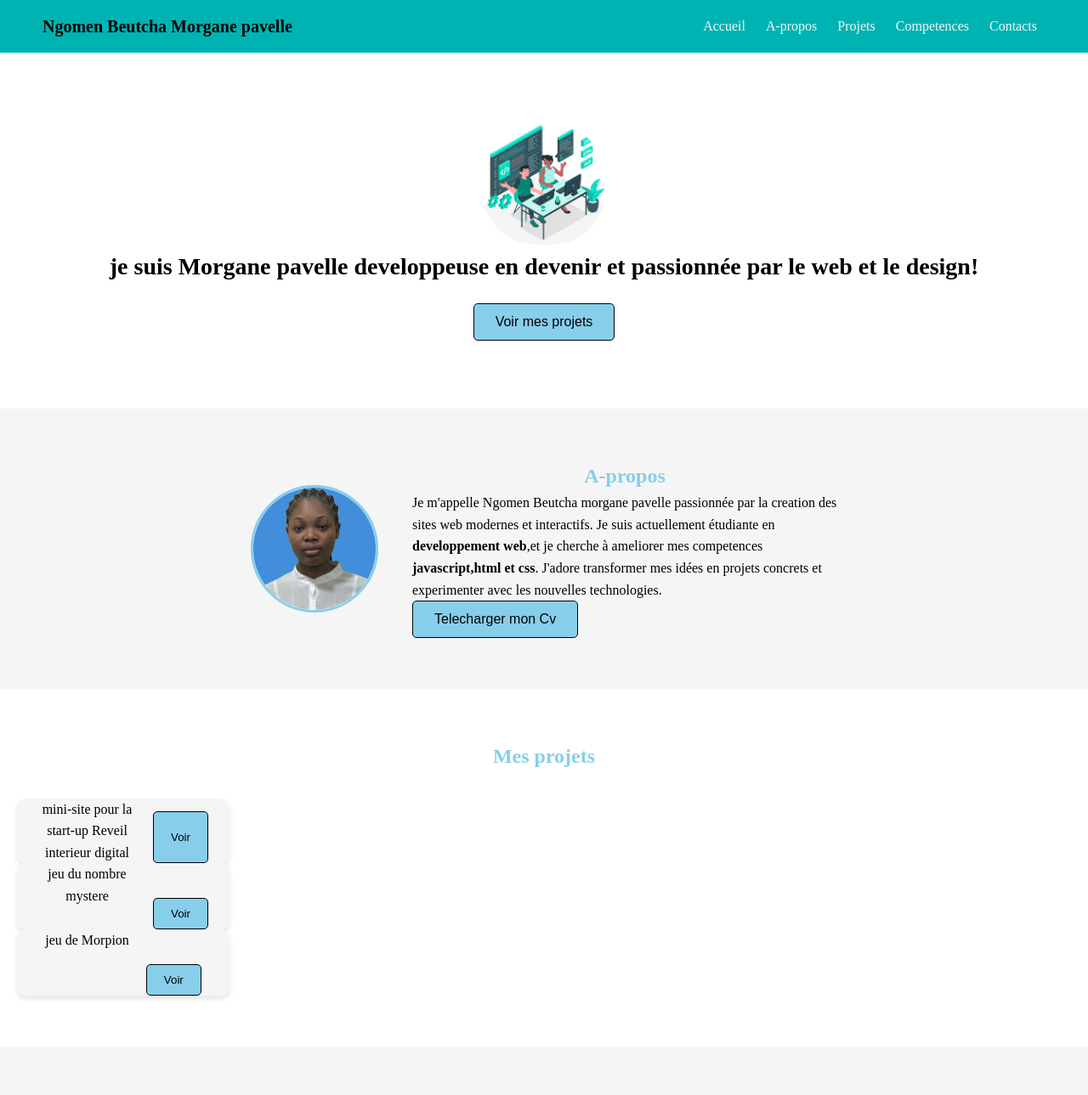
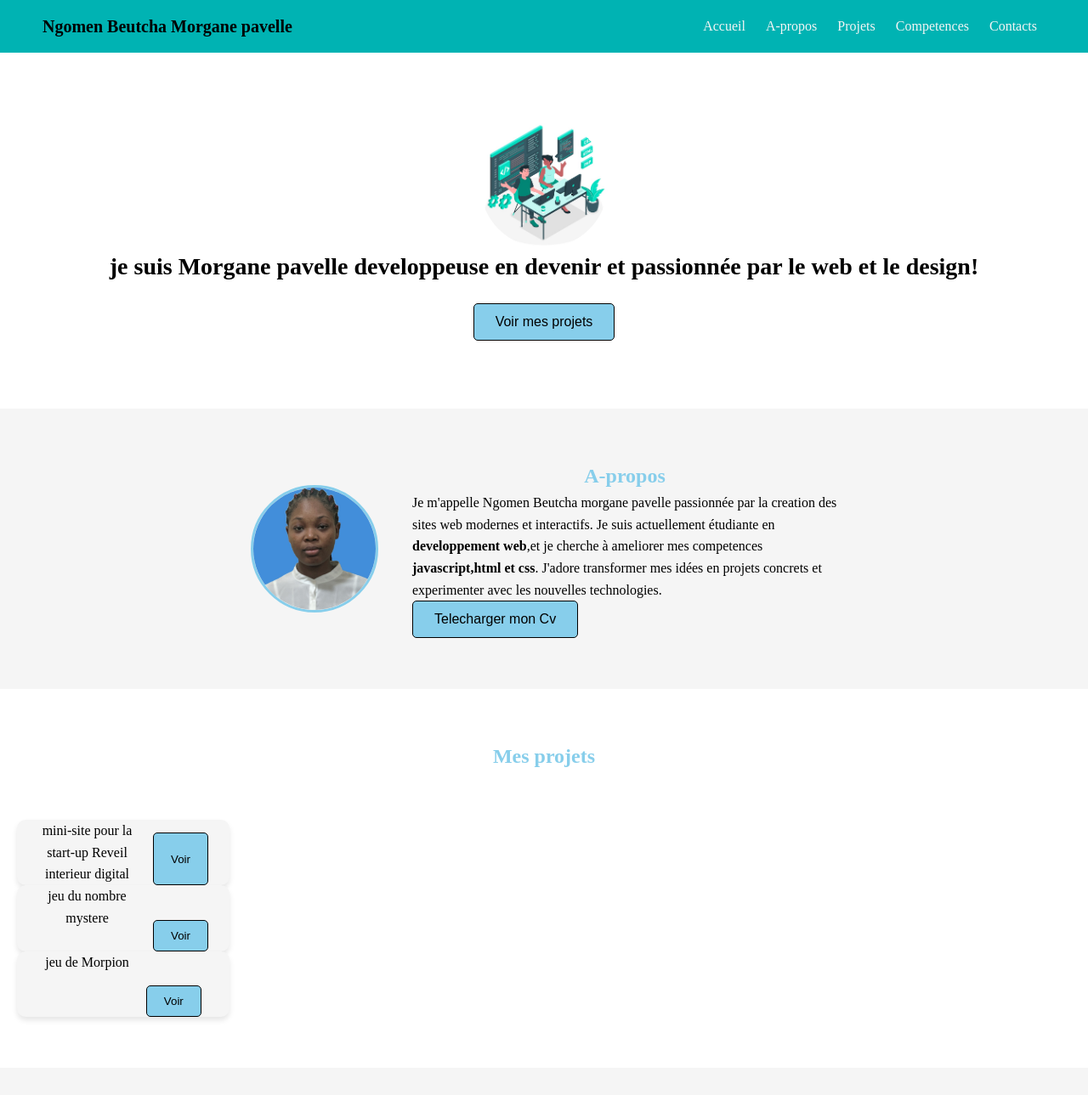
Before and after one commit to MorganeNgomen/Mon-porfolio, a plain HTML site: page index.html in a window 1280 px wide. Shown: the top 1289 px of the page at 85% size. Drawn offline with Linux system fonts and the light colour scheme.

Commit message:
Update index.html
Ajouter une balise

```diff
--- a/index.html
+++ b/index.html
@@ -37,7 +37,7 @@
       </div>
     </section>
     <section id="projets" class="projets">
-      <h2>Mes projets</h2>
+      <h2>Mes projets</h2><br>
       <div class="projet-cards"></div>
       <div class="projet-jeu">mini-site pour la start-up Reveil interieur digital<br>
      <button>Voir</button>
```
